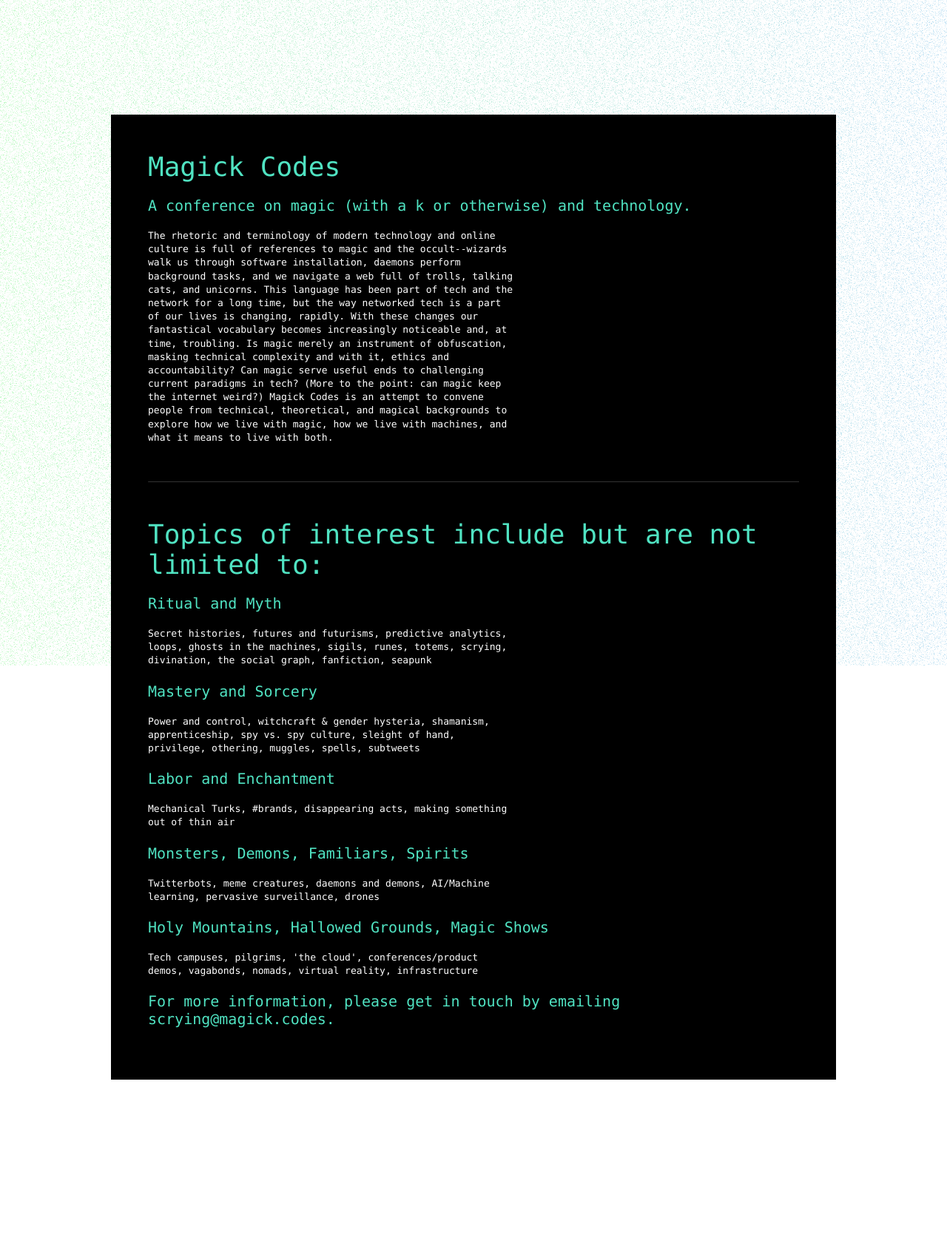
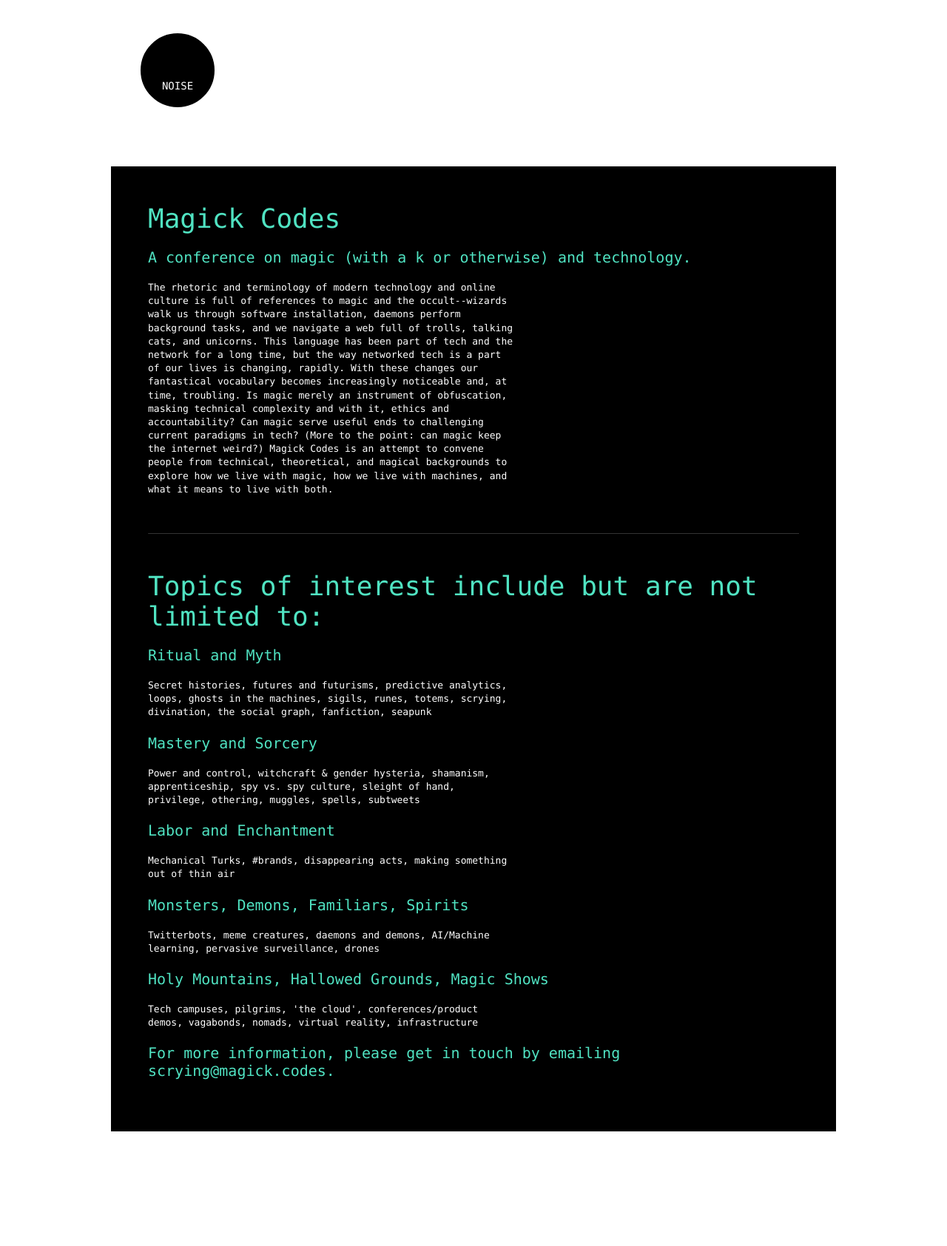
Before and after one commit to lifewinning/magick.codes, a Jekyll site: the page built from index.html, in a window 1280 px wide. Shown: the whole page at 74% size. Built offline with Jekyll 4.4.1, drawn with Linux system fonts in a browser that asks for light colours; before the commit the page ends 1615 px from its top, so only the background shows below that.

Commit message:
noise button

```diff
--- a/_layouts/default.html
+++ b/_layouts/default.html
@@ -6,6 +6,13 @@
   <body>
  <div class="static"></div>
  <div class="container">
+ <div id="changenoise">
+ <button class="container-circle-mega button" id="noise">
+      <span class="label">NOISE</span>
+  </button>
+</div>
+ </div>
+ <div class="container">
     {{ content }}
  </div>
     <script src="/js/jq.min.js"></script>
--- a/css/style.css
+++ b/css/style.css
@@ -10,7 +10,6 @@
   border-color: rgba(255,255,255,0.2);
   margin: 50px 0;
 }
-
 
 /* 2. TEXT STYLES ================================================== */
 
@@ -143,7 +142,13 @@
   z-index: -1000;
 }
 
+#changenoise{
+ display: block;
+ position: fixed;
+ top: 10px;
+ padding-left: 30px;
 
+}
 /* 5. BUTTONS ================================================== */
 
 .button {
--- a/js/static.js
+++ b/js/static.js
@@ -59,7 +59,10 @@
   else { sNumber += 1; }
 }
 
-$(function() {
-  setInterval(updateGradient,10);
-  setInterval(updateStatic,10);
+$(document).ready(function() {
+      setInterval(updateGradient, 0)
+    $('#noise').click(function() {
+      setInterval(updateStatic,0);
+    });
+  });
 });
```
